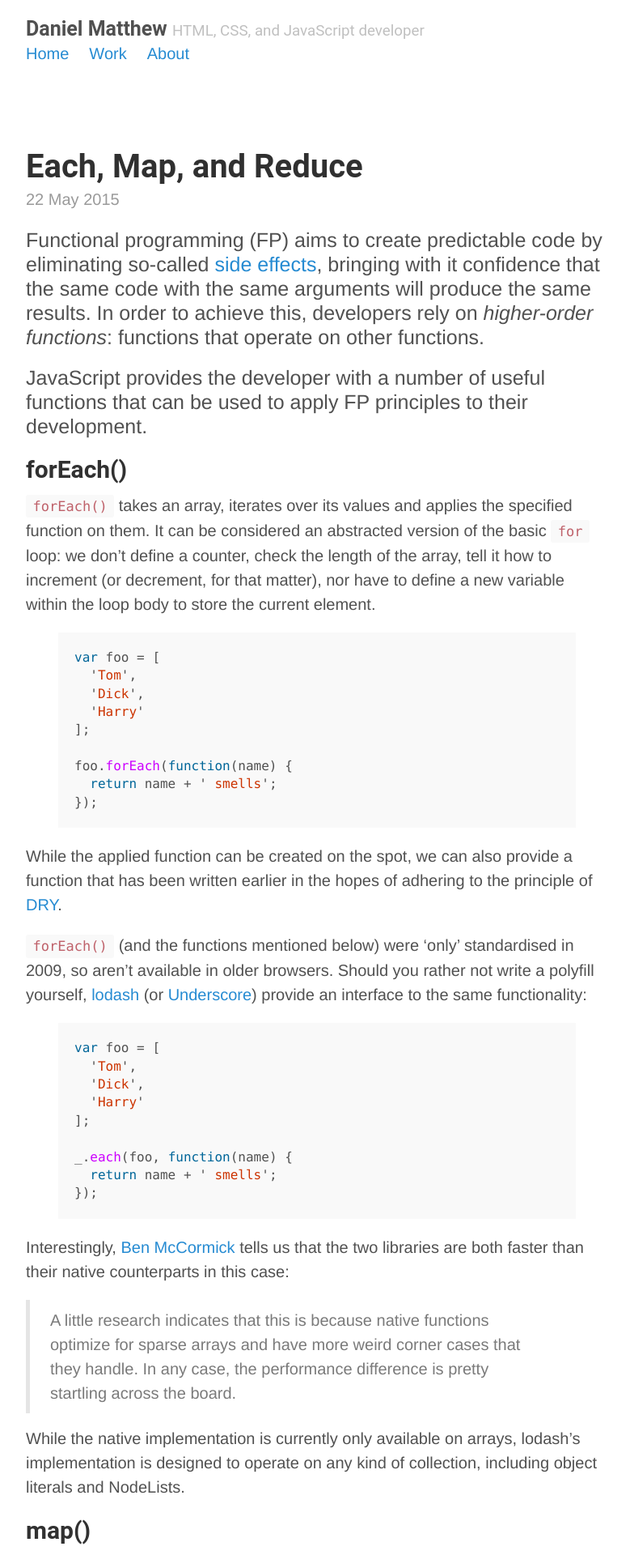
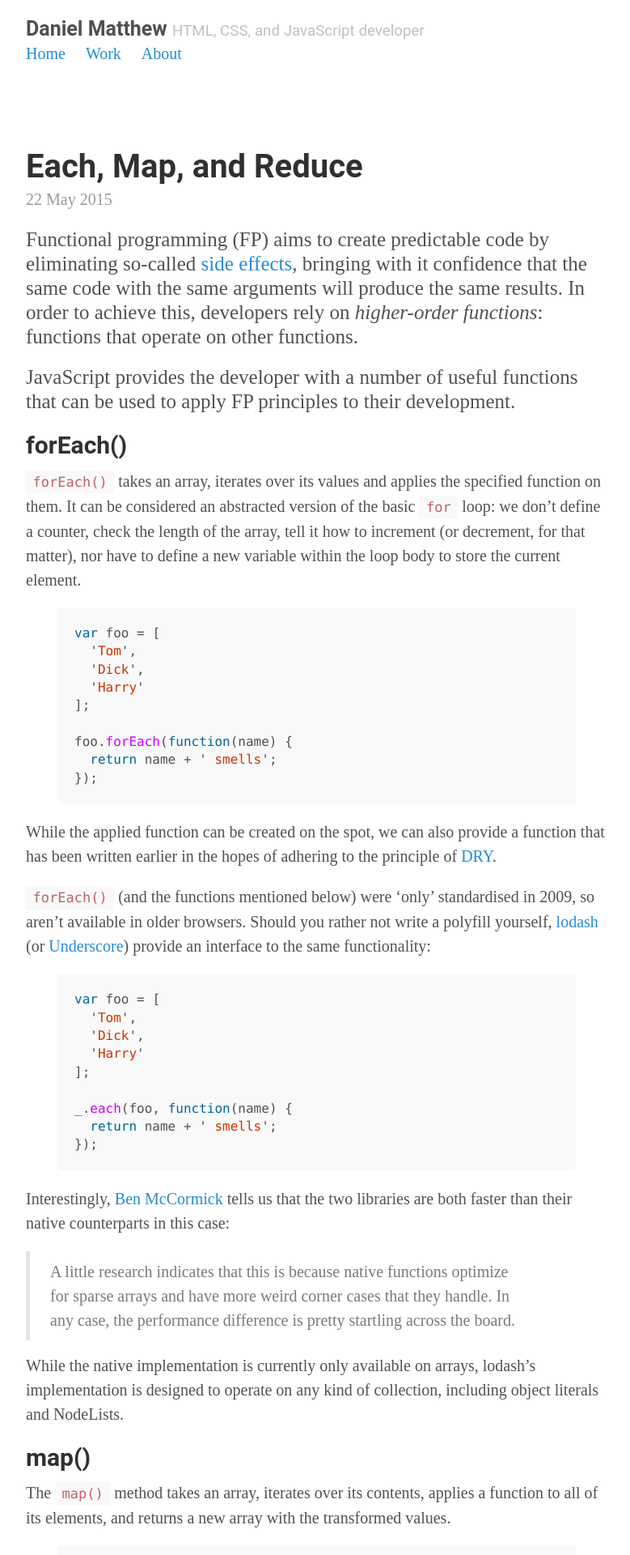
Before and after one commit to danielmatthew/website, a Jekyll site: the page built from index.html, in a window 1280 px wide. Shown: the top 1920 px of the page at 81% size, without its empty margins (248-1027 px from the left). Built offline with Jekyll 4.4.1, drawn with Linux system fonts in a browser that asks for light colours; the list of posts is cut into pages by our own code.

Commit message:
FFS Sass

```diff
--- a/_layouts/default.html
+++ b/_layouts/default.html
@@ -24,7 +24,7 @@
     </div>
     <script type="text/javascript">
       WebFontConfig = {
-        google: { families: [ 'Roboto:700:latin', 'Merriweather:400,400italic,700,300italic:latin' ] }
+        google: { families: [ 'Roboto:700,400:latin', 'Merriweather:400,400italic,700,300italic:latin' ] }
       };
       (function() {
         var wf = document.createElement('script');
--- a/public/css/styles.css
+++ b/public/css/styles.css
@@ -686,6 +686,7 @@
 body {
   color: #515151;
   background-color: #fff;
+  font-family: "Merriweather", serif;
   -webkit-text-size-adjust: 100%;
   -ms-text-size-adjust: 100%; }
 
--- a/public/sass/_variables.scss
+++ b/public/sass/_variables.scss
@@ -1,6 +1,6 @@
 // Typography
+$serif: 'Merriweather', serif;
 $sans-serif: 'Roboto', sans-serif;
-$serif: 'Merriweather', serif;
 
 $base-font-family: $helvetica;
 $heading-font-family: $base-font-family;
--- a/public/sass/poole.scss
+++ b/public/sass/poole.scss
@@ -62,6 +62,7 @@
 body {
   color: #515151;
   background-color: #fff;
+  font-family: $serif;
   -webkit-text-size-adjust: 100%;
       -ms-text-size-adjust: 100%;
 }
```
Also changed, not shown: 1 other file.
